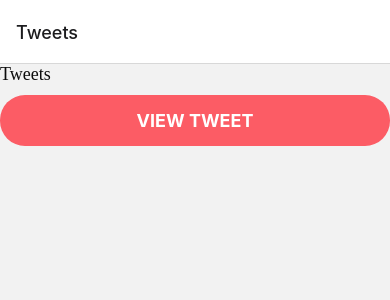
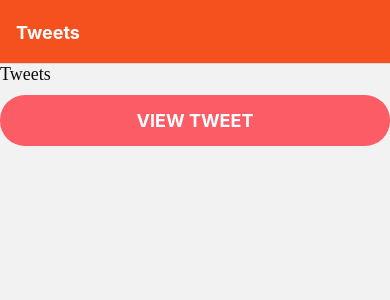
Before and after one commit to iankuratri/learning-react-native, a React Native app in the folder DoneWithIt/: screen / in a window 390 px wide. Shown: the top 300 px of the page. Built offline with nearby package versions, Linux system fonts and the light colour scheme.

Commit message:
customizing headers

```diff
--- a/DoneWithIt/course/06Navigation/StackNavigator.tsx
+++ b/DoneWithIt/course/06Navigation/StackNavigator.tsx
@@ -37,8 +37,24 @@ const Stack = createNativeStackNavigator();
 function StackNavigator() {
   return (
     <NavigationContainer>
-      <Stack.Navigator initialRouteName="Tweets">
-        <Stack.Screen name="Tweets" component={Tweets} />
+      <Stack.Navigator
+        initialRouteName="Tweets"
+        screenOptions={{
+          headerStyle: {
+            backgroundColor: "#f4511e",
+          },
+          headerTintColor: "#fff",
+        }}
+      >
+        <Stack.Screen
+          name="Tweets"
+          component={Tweets}
+          options={{
+            headerTitleStyle: {
+              fontWeight: "bold",
+            },
+          }}
+        />
         <Stack.Screen
           name="TweetDetails"
           component={TweetDetails}
```
